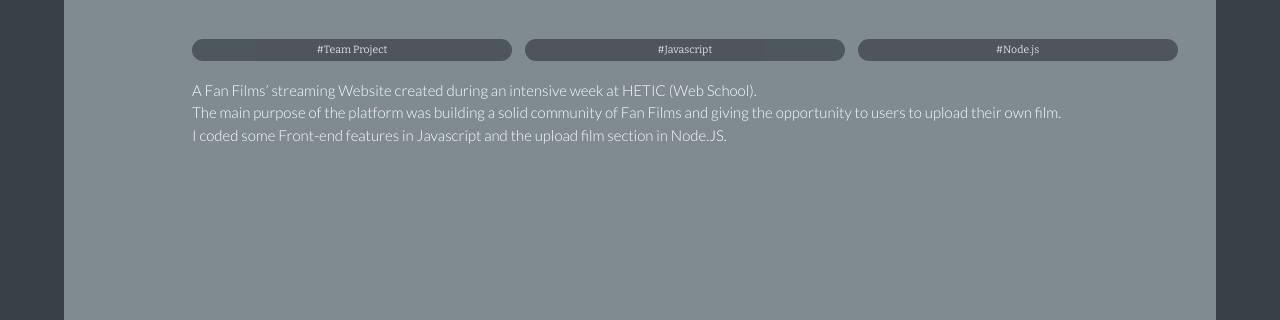
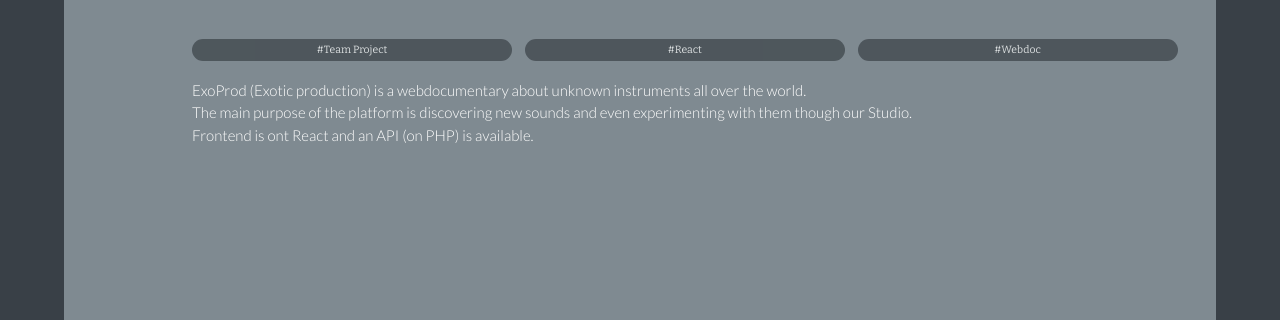
Before and after one commit to fedre30/Personal-portfolio, a PHP site: page /src/mobile.php in a window 1280 px wide. Shown: the part 1336-1656 px from the top of the page. Run offline with PHP 8.4, Linux system fonts and the light colour scheme; style sheets or scripts are compiled from the project's sources; some libraries are stand-ins or nearby versions.

Commit message:
ExoProd project added

```diff
--- a/src/data.php
+++ b/src/data.php
@@ -9,15 +9,15 @@
 
 $projects = [
     [
-        'name' => 'Fanhub',
-        'id' => 'Fanhub',
-        'tags' => ['Team Project', 'Javascript', 'Node.js'],
-        'description' => 'A Fan Films’ streaming Website created during an intensive week at HETIC (Web School).<br>The main purpose of the platform was building a solid community of Fan Films and giving the opportunity to users to upload their own film.<br>I coded some Front-end features in Javascript and the upload film section in Node.JS.',
-        'video' => 'video/fanhub',
+        'name' => 'ExoProd',
+        'id' => 'Exoprod',
+        'tags' => ['Team Project', 'React', 'Webdoc'],
+        'description' => 'ExoProd (Exotic production) is a webdocumentary about unknown instruments all over the world. <br>The main purpose of the platform is discovering new sounds and even experimenting with them though our Studio.<br> Frontend is ont React and an API (on PHP) is available.',
+        'video' => 'video/exoprod',
         'videoId' => 'fH3dwwi6V4w',
-        'image' => 'img/mockup_fanhub.jpg',
+        'image' => 'img/exoprod.png',
         'logoLink' => 'img/github_dark.svg',
-        'link' => 'https://github.com/fedre30/Fanhub',
+        'link' => 'https://github.com/fedre30/exoprod_frontend',
         'linkCatch' => 'See code'
 
     ],
```
Also changed, not shown: public/img/exoprod.png (added), 3 other files.
